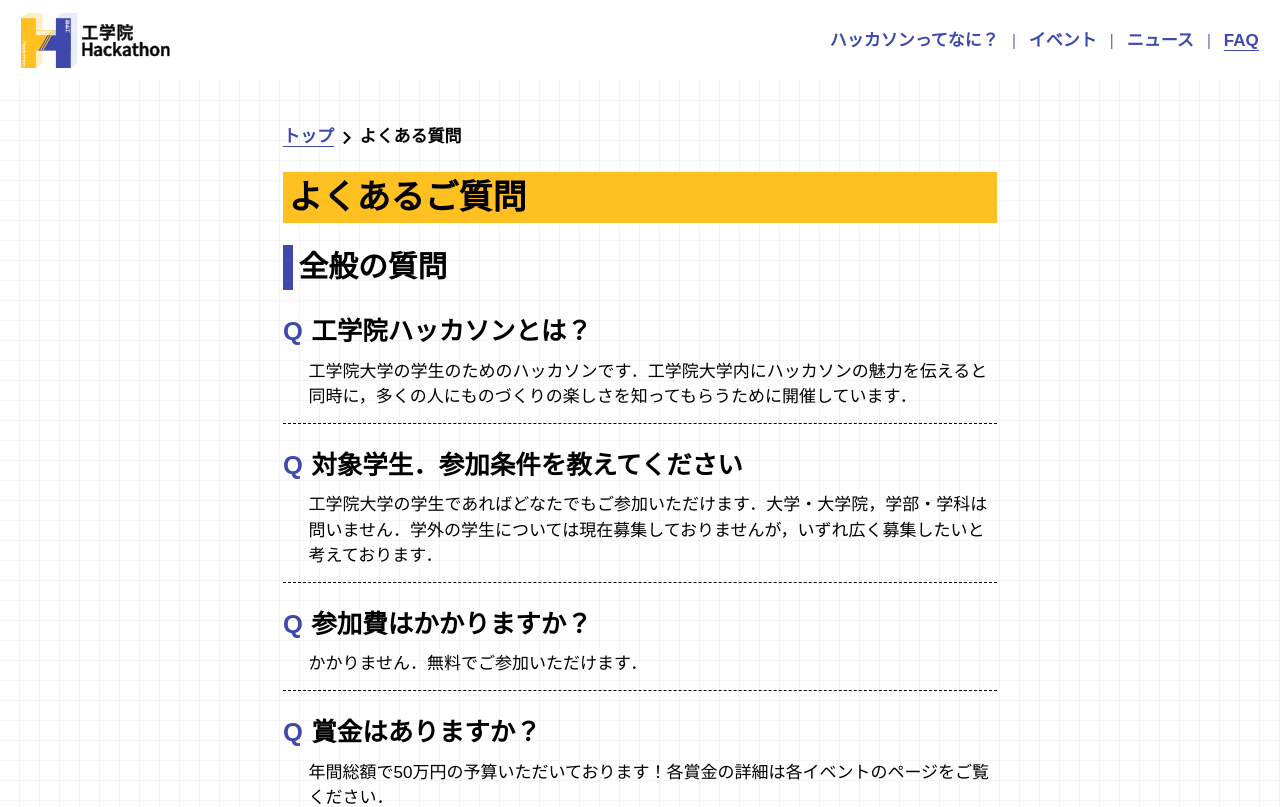
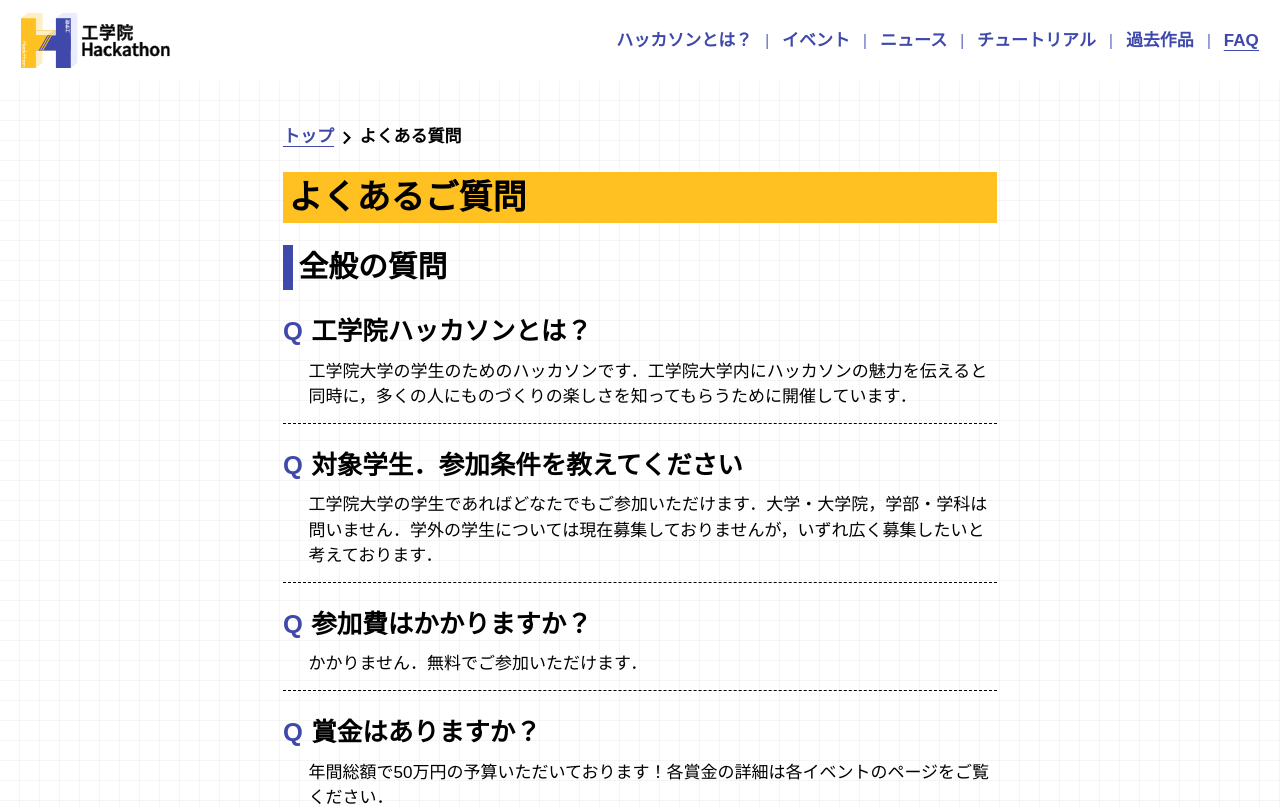
Before and after one commit to N-Keisho/kogakuin-hackathon-homepage, a Next.js app: page /faq in a window 1280 px wide. Shown: the top 807 px of the page. Built offline with nearby package versions, Linux system fonts and the light colour scheme; a web font is replaced by a local one.

Commit message:
feature: Update MetaData

```diff
--- a/app/components/base/Footer.tsx
+++ b/app/components/base/Footer.tsx
@@ -59,6 +59,12 @@ const SiteMap = () => {
           <Link href="/news/1" className="border-none text-white">ニュース</Link>
         </li>
         <li className="mb-1">
+          <Link href="/product" className="border-none text-white">過去作品</Link>
+        </li>
+        <li className="mb-1">
+          <Link href="/tutorial" className="border-none text-white">チュートリアル</Link>
+        </li>
+        <li className="mb-1">
           <Link href="/faq" className="border-none text-white">FAQ</Link>
         </li>
       </ul>
--- a/app/components/base/Header.tsx
+++ b/app/components/base/Header.tsx
@@ -12,6 +12,8 @@ const whats_hackathon = "/about";
 const event = "/event/1";
 const news = "/news/1";
 const faq = "/faq";
+const product = "/product";
+const tutorial = "/tutorial";
 
 // ヘッダー
 const Header: React.FC = () => {
@@ -94,7 +96,7 @@ const SideBar: React.FC<{
                   pathName === whats_hackathon ? "underline" : "border-none"
                 }`}
               >
-                ハッカソンってなに？
+                ハッカソンとは？
               </a>
             </Link>
           </li>
@@ -117,6 +119,28 @@ const SideBar: React.FC<{
                 }`}
               >
                 ニュース
+              </a>
+            </Link>
+          </li>
+          <li>
+            <Link href={tutorial} legacyBehavior>
+              <a
+                className={`hover:text-primary-500 underline-offset-4 font-bold ${
+                  pathName.includes("tutorial") ? "underline" : "border-none"
+                }`}
+              >
+                チュートリアル
+              </a>
+            </Link>
+          </li>
+          <li>
+            <Link href={product} legacyBehavior>
+              <a
+                className={`hover:text-primary-500 underline-offset-4 font-bold ${
+                  pathName.includes("product") ? "underline" : "border-none"
+                }`}
+              >
+                過去作品
               </a>
             </Link>
           </li>
@@ -149,7 +173,7 @@ const NavBar: React.FC<{ pathName: string }> = ({ pathName }) => {
                 pathName === whats_hackathon ? "underline" : "border-none"
               }`}
             >
-              ハッカソンってなに？
+              ハッカソンとは？
             </a>
           </Link>
         </li>
@@ -179,6 +203,30 @@ const NavBar: React.FC<{ pathName: string }> = ({ pathName }) => {
         </li>
         <li className="opacity-75">|</li>
         <li>
+          <Link href={tutorial} legacyBehavior>
+            <a
+              className={`hover:text-primary-400 underline-offset-4 font-bold ${
+                pathName.includes("tutorial") ? "underline" : "border-none"
+              }`}
+            >
+              チュートリアル
+            </a>
+          </Link>
+        </li>
+        <li className="opacity-75">|</li>
+        <li>
+          <Link href={product} legacyBehavior>
+            <a
+              className={`hover:text-primary-400 underline-offset-4 font-bold ${
+                pathName.includes("product") ? "underline" : "border-none"
+              }`}
+            >
+              過去作品
+            </a>
+          </Link>
+        </li>
+        <li className="opacity-75">|</li>
+        <li>
           <Link href={faq} legacyBehavior>
             <a
               className={`hover:text-primary-400 underline-offset-4 font-bold ${
--- /dev/null
+++ b/app/product/page.tsx
@@ -0,0 +1,37 @@
+import React from 'react';
+import ArticlePage from "@/app/components/ui/Article/ArticlePage";
+import { getArticle } from '@/libs/article';
+import { Metadata } from 'next';
+
+const title = "過去作品";
+const description = "過去のハッカソンで作成された作品を紹介します．";
+const image = "/img/ogp/ogp_product.png";
+const url = "https://hackathon.kogcoder.com";
+export const metadata: Metadata = {
+    title: title,
+    description: description,
+    openGraph: {
+        title: title,
+        description: description,
+        images: [`${url}${image}`],
+    },
+    twitter: {
+        title: title,
+        description: description,
+        images: [`${url}${image}`],
+    }
+};
+
+export default async function Page (){
+
+    const Article = await getArticle(3);
+    if (!Article) {
+        return { notFound: true }
+    }
+
+    return (
+        <>
+            <ArticlePage Article={Article}/>
+        </>
+    )
+};
--- /dev/null
+++ b/app/tutorial/page.tsx
@@ -0,0 +1,37 @@
+import React from 'react';
+import ArticlePage from "@/app/components/ui/Article/ArticlePage";
+import { getArticle } from '@/libs/article';
+import { Metadata } from 'next';
+
+const title = "チュートリアルセッション";
+const description = "過去に行ったチュートリアルセッションの資料を掲載しています．";
+const image = "/img/ogp/ogp_tutorial.png";
+const url = "https://hackathon.kogcoder.com";
+export const metadata: Metadata = {
+    title: title,
+    description: description,
+    openGraph: {
+        title: title,
+        description: description,
+        images: [`${url}${image}`],
+    },
+    twitter: {
+        title: title,
+        description: description,
+        images: [`${url}${image}`],
+    }
+};
+
+export default async function Page (){
+
+    const Article = await getArticle(3);
+    if (!Article) {
+        return { notFound: true }
+    }
+
+    return (
+        <>
+            <ArticlePage Article={Article}/>
+        </>
+    )
+};
```
Also changed, not shown: public/img/ogp/ogp_product.png (added), public/img/ogp/ogp_tutorial.png (added).
